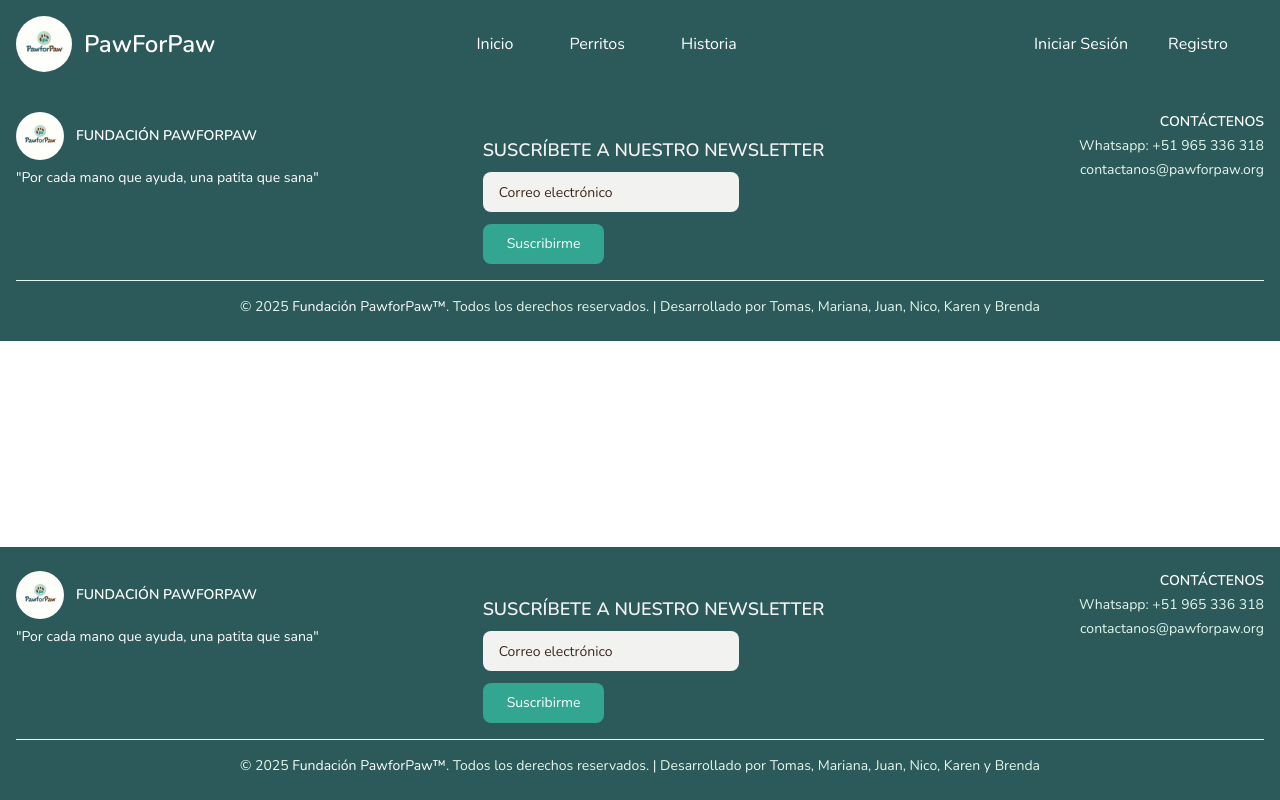
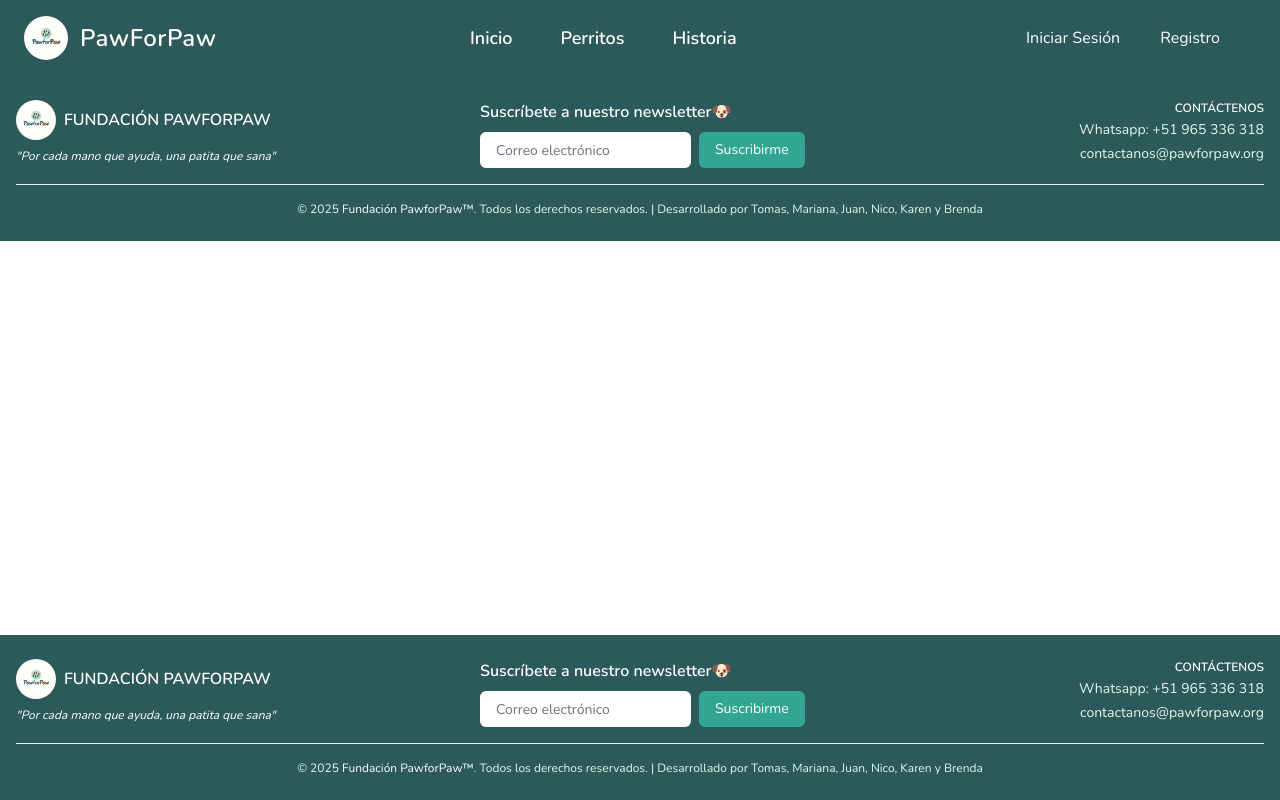
Before and after one commit to tomasbisio98/front-pawforpaw, a Next.js app: page /footer in a window 1280 px wide. Built offline with nearby package versions, Linux system fonts and the light colour scheme.

Commit message:
Rama mariana2706 (#62)
* vercel

* Prueba2 vercel

* correciones vercel

* cambios stripe

```diff
--- a/src/app/(views)/ComponentHome/page.tsx
+++ b/src/app/(views)/ComponentHome/page.tsx
@@ -10,12 +10,13 @@ import "swiper/css/pagination";
 import { routes } from "@/routes";
 
 const HomeContent = () => {
-  const imagenes = ["/public/carrusel12.png", "/public/carrusel23.png", "/public/carrusel3.png"];
+  const imagenes = ["/carrusel12.png", "/carrusel23.png", "/carrusel3.png"];
 
   return (
-    <main className="px-6 py-10 space-y-12 bg-blancoSuave text-marronOscuro">
-      {/* Carrusel */}
-      <div className="w-full overflow-hidden rounded-lg h-60 md:h-96">
+    <main className="px-6 py-10 space-y-16 bg-blancoSuave text-marronOscuro font-nunito">
+
+      {/* 🎞 Carrusel */}
+      <div className="w-full overflow-hidden rounded-2xl shadow-xl h-60 md:h-96">
         <Swiper
           modules={[Navigation, Pagination, Autoplay]}
           spaceBetween={30}
@@ -33,8 +34,7 @@ const HomeContent = () => {
                   src={src}
                   alt={`Imagen carrusel ${index + 1}`}
                   fill
-                  style={{ objectFit: "cover" }}
-                  className="rounded-lg"
+                  className="object-cover rounded-2xl"
                   priority={index === 0}
                 />
               </div>
@@ -43,22 +43,19 @@ const HomeContent = () => {
         </Swiper>
       </div>
 
-      {/* Donación destacada */}
-      <div className="space-y-2 text-center">
-        <h2 className="text-xl font-semibold text-[#2A5559]">
-          Fundación PawForPaw
-        </h2>
+      {/* ❤️ Donación destacada */}
+      <div className="text-center space-y-3">
+        <h2 className="text-2xl font-bold text-verdeOscuro">Fundación PawForPaw</h2>
         <a
           href={routes.perritos}
-          className="inline-block px-4 py-2 text-sm font-medium bg-[#33A69A] rounded-full hover:text-[#2A5559]"
-          style={{ color: "white" }}
+          className="inline-block px-6 py-3 rounded-full text-white bg-verdeClaro hover:bg-verdeOscuro transition-colors font-semibold"
         >
           ¿Quieres colaborar con una donación?
         </a>
       </div>
 
-      {/* Tarjetas */}
-      <div className="grid grid-cols-1 gap-6 text-center md:grid-cols-3">
+      {/* 🧩 Misión / Visión / Valores */}
+      <div className="grid grid-cols-1 md:grid-cols-3 gap-6">
         {[
           {
             titulo: "🐾 Misión",
@@ -76,23 +73,23 @@ const HomeContent = () => {
               "Compasión, Responsabilidad, Compromiso, Transparencia, Educación y Trabajo en equipo. Cada acción que realizamos está guiada por estos principios para garantizar el bienestar integral de nuestros peludos.",
           },
         ].map((item, index) => (
-          <div key={index} className="p-6 bg-[#B4D9C4] rounded-lg shadow-md">
-            <h3 className="mb-2 font-bold text-[#2A5559]">{item.titulo}</h3>
-            <p className="text-sm text-gray-700">{item.contenido}</p>
+          <div key={index} className="p-6 bg-blancoConVerde rounded-2xl shadow-xl">
+            <h3 className="text-lg font-bold text-verdeOscuro mb-2">{item.titulo}</h3>
+            <p className="text-sm text-marronOscuro leading-relaxed">{item.contenido}</p>
           </div>
         ))}
       </div>
 
-      {/* ¿Cómo encontrarnos? */}
-      <div className="grid items-center grid-cols-1 gap-8 md:grid-cols-2">
-        <div className="p-6 bg-[#B4D9C4] rounded-lg">
-          <p className="text-sm text-gray-700">
+      {/* 📍 Cómo encontrarnos */}
+      <div className="grid grid-cols-1 md:grid-cols-2 gap-6 items-center">
+        <div className="p-6 bg-blancoConVerde rounded-2xl shadow-xl space-y-2">
+          <h3 className="text-lg font-bold text-verdeOscuro">¿Dónde encontrarnos?</h3>
+          <p className="text-sm text-marronOscuro">
             Nuestro refugio está siempre abierto para quienes quieran conocer,
             ayudar o adoptar. Ven a compartir un rato con nuestras mascotas.
           </p>
         </div>
-        <div className="flex items-center justify-center h-40 bg-[#B4D9C4] rounded-lg">
-          <span className="text-4xl">📍</span>
+        <div className="overflow-hidden rounded-2xl shadow-xl h-64">
           <iframe
             src="https://www.google.com/maps/embed?pb=!1m18!1m12!1m3!1d975.3066629339471!2d-77.04174603044275!3d-12.09663029925902!2m3!1f0!2f0!3f0!3m2!1i1024!2i768!4f13.1!3m3!1m2!1s0x9105c85b30b87b41%3A0x808e31b993fde15b!2sAv.%20Nicol%C3%A1s%20de%20Ribera%20311%2C%20Lima%2015073!5e0!3m2!1ses-419!2spe!4v1749923584145!5m2!1ses-419!2spe"
             width="100%"
--- a/src/app/(views)/footer/components/NewLetter.tsx
+++ b/src/app/(views)/footer/components/NewLetter.tsx
@@ -7,8 +7,7 @@ const Newsletter = () => {
   const [email, setEmail] = useState('');
   const [status, setStatus] = useState<'idle' | 'loading' | 'success' | 'error'>('idle');
   const [message, setMessage] = useState('');
-
-  const pathname = usePathname(); // Detectar cambio de ruta
+  const pathname = usePathname();
 
   const handleSubscribe = async () => {
     if (!email.trim()) {
@@ -26,7 +25,6 @@ const Newsletter = () => {
       });
 
       const data = await res.json();
-
       if (!res.ok) throw new Error(data.message || 'Error al suscribirse');
 
       setStatus('success');
@@ -39,7 +37,6 @@ const Newsletter = () => {
     }
   };
 
-  // 🧹 Limpieza automática después de 5 segundos
   useEffect(() => {
     if (status === 'success' || status === 'error') {
       const timer = setTimeout(() => {
@@ -51,7 +48,6 @@ const Newsletter = () => {
     }
   }, [status]);
 
-  // 🧼 Limpieza cuando cambia la ruta
   useEffect(() => {
     setMessage('');
     setStatus('idle');
@@ -59,9 +55,9 @@ const Newsletter = () => {
   }, [pathname]);
 
   return (
-    <section className="mt-6 space-y-2">
-      <h3 className="text-lg font-semibold text-blancoSuave">
-        SUSCRÍBETE A NUESTRO NEWSLETTER
+    <section className="space-y-2 text-sm">
+      <h3 className="text-base font-semibold text-white text-center md:text-left">
+        Suscríbete a nuestro newsletter🐶
       </h3>
 
       <form
@@ -69,27 +65,26 @@ const Newsletter = () => {
           e.preventDefault();
           handleSubscribe();
         }}
-        className="flex flex-wrap items-center gap-3"
+        className="flex flex-col sm:flex-row sm:items-center gap-2"
       >
         <input
           type="email"
           value={email}
           onChange={(e) => setEmail(e.target.value)}
           placeholder="Correo electrónico"
-          className="h-10 w-64 px-4 rounded-lg text-[#2A5559] bg-[#F2F2F0] placeholder:text-[#3f271a] focus:outline-none"
+          className="h-9 px-4 w-full sm:w-64 rounded-md text-verdeOscuro bg-white placeholder:text-gray-500 focus:outline-none"
         />
-
         <button
           type="submit"
           disabled={status === 'loading'}
-          className="h-10 px-6 rounded-lg bg-verdeClaro text-white hover:bg-verdeMOscuro transition-colors disabled:opacity-60 items-center"
+          className="h-9 px-4 rounded-md bg-verdeClaro hover:bg-verdeMOscuro text-white text-sm transition-all disabled:opacity-60"
         >
           {status === 'loading' ? 'Enviando...' : 'Suscribirme'}
         </button>
       </form>
 
       {message && (
-        <p className={`text-sm ${status === 'success' ? 'text-green-600' : 'text-red-600'}`}>
+        <p className={`text-xs mt-1 ${status === 'success' ? 'text-green-400' : 'text-red-400'}`}>
           {message}
         </p>
       )}
--- a/src/app/(views)/footer/page.tsx
+++ b/src/app/(views)/footer/page.tsx
@@ -7,37 +7,33 @@ import Newletter from "./components/NewLetter";
 
 const Footer = () => {
   return (
-
-     <footer className="bg-verdeOscuro text-white">
-      <div className="w-full max-w-screen-xl px-4 py-6 mx-auto">
-
-        <div className="grid md:grid-cols-3 gap-8 items-start text-sm">
-
-
-          <div className="flex flex-col gap-2">
-            <div className="flex items-center gap-3">
-              <img src="/paw.png" className="h-12 rounded-full" alt="Paw logo" />
-              <h2 className="font-semibold uppercase text-white">
-                Fundación PawforPaw
-              </h2>
+    <footer className="bg-verdeOscuro text-white text-sm">
+      <div className="max-w-screen-xl mx-auto px-4 py-6">
+        <div className="grid grid-cols-1 md:grid-cols-3 gap-6 items-start">
+          {/* Logo y lema */}
+          <div className="space-y-2 text-center md:text-left">
+            <div className="flex justify-center md:justify-start items-center gap-2">
+              <img src="/paw.png" alt="Paw logo" className="h-10 rounded-full" />
+              <h2 className="font-semibold uppercase text-base">Fundación PawForPaw</h2>
             </div>
-            <p className="text-sm text-white">
+            <p className="text-white text-xs italic">
               "Por cada mano que ayuda, una patita que sana"
             </p>
           </div>
 
-
-            {/* Newsletter + título */}
-            <div className="flex flex-col items-center pl-10 ">
+          {/* Newsletter */}
+          <div className="flex justify-center">
+            <div className="w-full max-w-xs">
               <Newletter />
+            </div>
           </div>
 
           {/* Contacto */}
-            <div className="text-right">
-              <h2 className="mb-1 text-sm font-semibold text-white uppercase">
-                CONTÁCTENOS
+          <div className="space-y-1 text-center md:text-right">
+            <h2 className="text-white uppercase font-semibold text-xs mb-1">
+              Contáctenos
             </h2>
-              <ul className="font-medium text-blancoConVerde space-y-1">
+            <ul className="text-blancoConVerde space-y-1">
               <li>
                 <Link href="#" className="hover:underline">
                   Whatsapp: +51 965 336 318
@@ -52,18 +48,17 @@ const Footer = () => {
           </div>
         </div>
 
-        {/* Línea separadora */}
+        {/* Línea divisoria */}
         <hr className="my-4 border-blancoConVerde" />
 
-        {/* Footer final */}
-        <section className="text-center text-sm text-blancoConVerde">
-          © 2025 { " " }
-          <Link href={routes.inicio} className="text-white hover:underline">
+        {/* Créditos */}
+        <div className="text-center text-xs text-blancoConVerde">
+          © 2025{" "}
+          <Link href={routes.inicio} className="text-white hover:underline font-medium">
             Fundación PawforPaw™
           </Link>
-          . Todos los derechos reservados. | Desarrollado por Tomas,
-          Mariana, Juan, Nico, Karen y Brenda
-        </section>
+          . Todos los derechos reservados. | Desarrollado por Tomas, Mariana, Juan, Nico, Karen y Brenda
+        </div>
       </div>
     </footer>
   );
--- a/src/components/navbar/AdminNavbar.tsx
+++ b/src/components/navbar/AdminNavbar.tsx
@@ -8,53 +8,57 @@ import { useAuthContext } from "@/context/authContext";
 
 export default function AdminNavbar() {
   const router = useRouter();
-   const authContext = useAuthContext();
-      const {resetUserData} = authContext;
+  const { resetUserData } = useAuthContext();
 
   const handleLogout = () => {
+    resetUserData();
+    setTimeout(() => {
+      router.push(routes.AuthPage);
+    }, 500);
+  };
 
-     resetUserData();
-    console.log("Cerrando sesión...");
-    setTimeout(()=>{
-        router.push(routes.AuthPage); // Ajusta si usas otra ruta de login
+  return (
+    <nav className="bg-verdeOscuro px-6 py-4 shadow text-white">
+      <div className="flex items-center justify-between max-w-screen-xl mx-auto">
+        {/* Título */}
+        <h1 className="text-2xl font-semibold tracking-wide uppercase">
+          Admin PawForPaw
+        </h1>
 
-    }, 500)
-  };
-  return (
-    <nav className="bg-[#2A5559] text-white px-6 py-4 flex justify-between items-center shadow">
-      <div className="text-xl font-bold tracking-wide">Admin PawForPaw</div>
-
-      <div className="flex items-center gap-6 text-sm font-semibold">
-        <Link href={routes.Dashboard} className="hover:text-[#B4D9C4]">
+        {/* Navegación */}
+        <div className="flex items-center gap-8 text-base font-medium">
+          <Link href={routes.Dashboard} className="hover:text-verdeClaro transition-colors">
             Inicio
           </Link>
-        <Link href={routes.perritoAdmin} className="hover:text-[#B4D9C4]">
+          <Link href={routes.perritoAdmin} className="hover:text-verdeClaro transition-colors">
             Perritos
           </Link>
-        <Link href={routes.donaciones} className="hover:text-[#B4D9C4]">
+          <Link href={routes.donaciones} className="hover:text-verdeClaro transition-colors">
             Donaciones
           </Link>
-        <Link href={routes.usuarios} className="hover:text-[#B4D9C4]">
+          <Link href={routes.usuarios} className="hover:text-verdeClaro transition-colors">
             Usuarios
           </Link>
 
+          {/* Perfil + Logout */}
           <div className="flex items-center gap-3">
             {/* Avatar */}
-          <div className="w-8 h-8 rounded-full bg-[#B4D9C4] text-[#2A5559] flex items-center justify-center font-bold">
+            <div className="w-9 h-9 rounded-full bg-verdeClaro text-verdeOscuro flex items-center justify-center font-bold text-base">
               A
             </div>
 
-          {/* Logout */}
+            {/* Botón de salir */}
             <button
               onClick={handleLogout}
-            className="flex items-center gap-1 transition hover:text-red-300"
               title="Cerrar sesión"
+              className="flex items-center gap-1 hover:text-red-300 transition-colors text-base"
             >
               <LogOut size={18} />
               <span className="hidden md:inline">Salir</span>
             </button>
           </div>
         </div>
+      </div>
     </nav>
   );
 }
--- a/src/components/navbar/Navbar.tsx
+++ b/src/components/navbar/Navbar.tsx
@@ -1,31 +1,38 @@
 /* eslint-disable @next/next/no-img-element */
 import React from "react";
+import Link from "next/link";
 import { routes } from "../../routes";
-import Link from "next/link";
 import { navbarLi } from "@/constants/navbar";
 import NavList from "./components/NavList";
 import AuthNav from "./components/AuthNav";
 
 const Navbar = () => {
   return (
-        <nav className="border-gray-500 bg-verdeOscuro  ">
-          <div className="flex flex-wrap items-center justify-between max-w-screen-xl p-4 mx-auto">
-            <Link
-              href={routes.inicio}
-              className="flex items-center space-x-3 rtl:space-x-reverse"
-            >
-              <img src="/paw.png" className="h-14 rounded-full " alt="Paw logo" />
-            <span className="self-center text-2xl font-semibold whitespace-nowrap text-white">
+    <nav className="bg-verdeOscuro shadow-md">
+      <div className="max-w-screen-xl mx-auto px-6 py-4 flex flex-wrap items-center justify-between">
+        {/* Logo y Título */}
+        <Link href={routes.inicio} className="flex items-center gap-3">
+          <img
+            src="/paw.png"
+            alt="Paw logo"
+            className="h-11 w-11 rounded-full"
+          />
+          <span className="text-2xl font-semibold text-white tracking-wide">
             PawForPaw
           </span>
         </Link>
 
-              <ul className="flex flex-col mt-4 font-medium rounded-lg bg-[#F2F2F0] md:space-x-8 rtl:space-x-reverse md:flex-row md:mt-0 md:border-0 md:bg-transparent " >
-                {navbarLi.map((navbarLi, idx) => (<NavList key={idx} {...navbarLi} />))}
+        {/* Menú de Navegación */}
+        <ul className="flex flex-col md:flex-row md:items-center mt-4 md:mt-0 gap-2 md:gap-6 bg-[#F2F2F0] md:bg-transparent px-4 md:px-0 py-2 md:py-0 rounded-lg md:rounded-none text-base md:text-lg font-semibold">
+          {navbarLi.map((item, idx) => (
+            <NavList key={idx} {...item} />
+          ))}
         </ul>
 
-              <AuthNav/>
-
+        {/* Autenticación */}
+        <div className="mt-4 md:mt-0 text-sm md:text-base">
+          <AuthNav />
+        </div>
       </div>
     </nav>
   );
```
Also changed, not shown: src/app/donations/success/SuccessContent.tsx (+19 -9 lines), public/carrusel1.png, public/carrusel12.PNG. Lines whose indentation alone changed are shown as unchanged.
